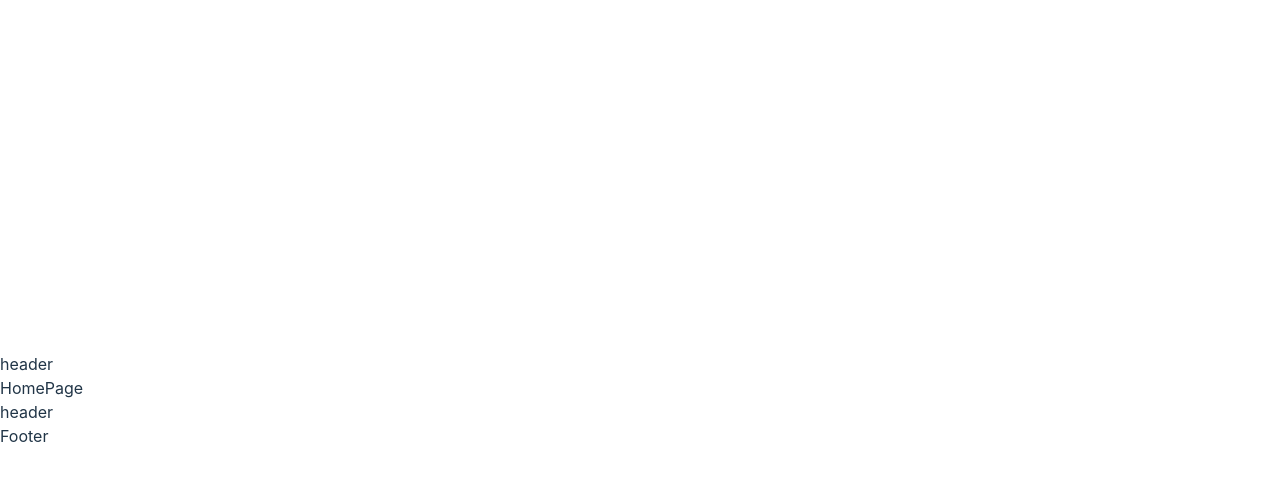
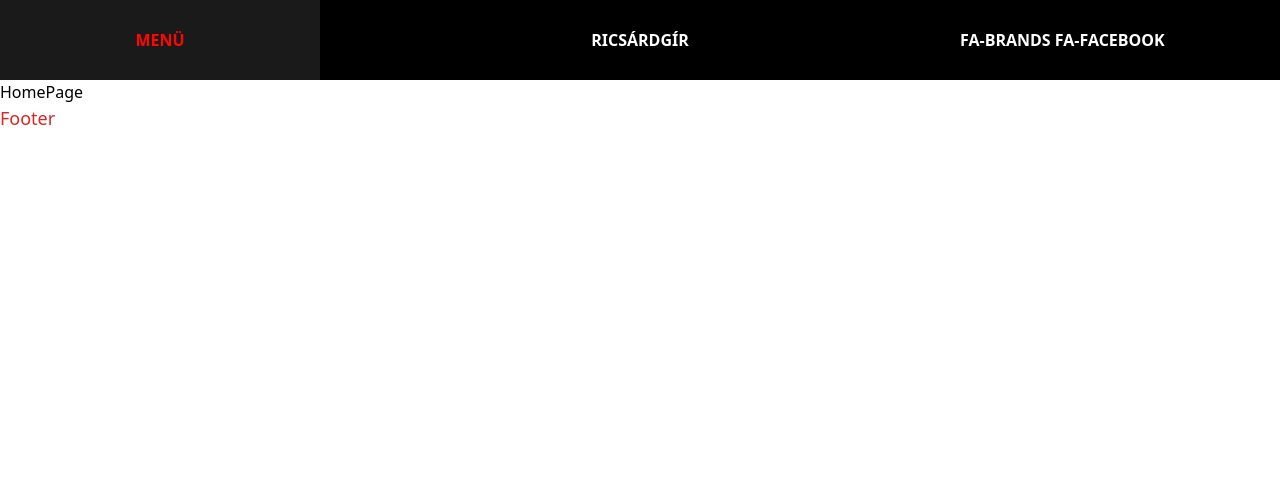
Before and after one commit to leventehegedus/ricsardgir-new, a React app in the folder ricsardgir-app/: page / in a window 1280 px wide. Shown: the top 480 px of the page. Built offline with nearby package versions, Linux system fonts and the light colour scheme; the HTML template or start-up script is replaced by a standard one.

Commit message:
menu, topbar, footer, homepage update

```diff
--- a/ricsardgir-app/package.json
+++ b/ricsardgir-app/package.json
@@ -39,10 +39,10 @@
     "eslint-plugin-prettier": "^4.2.1",
     "eslint-plugin-react": "^7.31.10",
     "lint-staged": "^13.0.3",
-    "postcss": "^8.4.18",
+    "postcss": "^8.4.19",
     "prettier": "^2.7.1",
     "pretty-quick": "^3.1.3",
-    "tailwindcss": "^3.2.1",
+    "tailwindcss": "^3.2.4",
     "typescript": "^4.6.4",
     "vite": "^3.2.0"
   }
--- /dev/null
+++ b/ricsardgir-app/postcss.config.cjs
@@ -0,0 +1,6 @@
+module.exports = {
+  plugins: {
+    tailwindcss: {},
+    autoprefixer: {},
+  }
+}
--- a/ricsardgir-app/src/App.tsx
+++ b/ricsardgir-app/src/App.tsx
@@ -4,19 +4,23 @@ import { BrowserRouter as Router, Route, Routes } from 'react-router-dom';
 import { ErrorPage } from "./pages/ErrorPage/ErrorPage";
 import { HomePage } from "./pages/HomePage/HomePage";
 
-import { Footer } from "./components/Footer/Footer";
+import { Menu } from "./components/Menu/Menu";
+import { TopBar } from "./components/TopBar/TopBar";
+
 
 function App() {
   const [count, setCount] = useState(0)
+  const [isMenuOpen, setMenuOpen] = useState(false);
 
   return (
     <div className="App">
       <Router>
+      <TopBar isMenuOpen={isMenuOpen} setMenuOpen={setMenuOpen}/>
+      <Menu isMenuOpen={isMenuOpen}/>
         <Routes>
           <Route path="/" element={<HomePage />} />
           <Route path="*" element={<ErrorPage />} />
         </Routes>
-        <Footer />
       </Router>
     </div>
   )
--- a/ricsardgir-app/src/components/Footer/Footer.tsx
+++ b/ricsardgir-app/src/components/Footer/Footer.tsx
@@ -1,10 +1,6 @@
-import { Layout } from "../Layout/Layout";
-
 export const Footer: React.FC = () => {
   return (
-    <Layout>
-      Footer
-    </Layout>
+    <span className="text-lg text-red-600">Footer</span>
   )
 }
 
--- a/ricsardgir-app/src/components/Layout/Layout.tsx
+++ /dev/null
@@ -1,18 +0,0 @@
-import React from "react";
-
-export type LayoutProps = {
-  children: JSX.Element[] | JSX.Element;
-};
-
-export const Layout: React.FC<LayoutProps> = ({ children }) => {
-  return (
-    <>
-      <header>
-      header
-      </header>
-      <main>{children}</main>
-    </>
-  )
-}
-
-export default Layout;
--- /dev/null
+++ b/ricsardgir-app/src/components/Menu/Menu.tsx
@@ -0,0 +1,69 @@
+import { NavLink } from 'react-router-dom';
+
+const routes = [
+  {
+    url: "/tinder",
+    title: "Gírtinder"
+  },
+  {
+    url: "/buli",
+    title: "Bulikrumpli"
+  },
+  {
+    url: "/ricsaj",
+    title: "Ricsaj"
+  },
+  {
+    url: "/flappy",
+    title: "Repülő Koala"
+  },
+  {
+    url: "/video",
+    title: "Videók"
+  },
+  {
+    url: "/2049",
+    title: "2049"
+  },
+  {
+    url: "/szar",
+    title: "A ricsárdgír szar"
+  },
+  {
+    url: "/merch",
+    title: "Mörcs"
+  },
+  {
+    url: "/koala",
+    title: "Rise of Koala"
+  },
+  {
+    url: "/quiz",
+    title: "Ricsárd, kvíz, stb."
+  },
+  {
+    url: "/money",
+    title: "Ricsárdgír movie"
+  },
+]
+
+interface MenuProps {
+  isMenuOpen: boolean
+}
+
+export const Menu: React.FC<MenuProps> = ({isMenuOpen}) => {
+  return (
+    <div className={"absolute top-20 w-full transition-all duration-500 ease-in-out"  + (isMenuOpen ? " left-0" : " left-[-100vw]")}>
+      {
+        routes.map((route, index) => {
+          return (
+            <NavLink key={index} to={route.url} className="left-block h-12 flex justify-center items-center uppercase font-black text-black w-full hover:text-red-500">
+              {route.title}
+            </NavLink>
+          )
+        })}
+    </div>
+  )
+}
+
+export default Menu;
--- /dev/null
+++ b/ricsardgir-app/src/components/TopBar/TopBar.tsx
@@ -0,0 +1,33 @@
+import { Link } from "react-router-dom";
+const routes = [
+  {
+    url: "https://facebook.com/ricsardgir",
+    favicon: "fa-brands fa-facebook"
+  },
+]
+
+interface TopBarProps {
+  isMenuOpen: boolean,
+  setMenuOpen: Function
+}
+
+export const TopBar: React.FC<TopBarProps> = ({isMenuOpen, setMenuOpen}) => {
+  return (
+    <div className="sticky h-20 top-0 left-0 right-0 bg-black text-white z-50 flex items-center uppercase font-black">
+      <div onClick={() => {setMenuOpen(!isMenuOpen)}} className="w-1/4 h-full flex justify-center items-center cursor-pointer hover:text-gir-500 hover:bg-white/10">Menü</div>
+      <Link to={"/"} className="w-1/2 flex justify-center h-full items-center hover:text-gir-500">Ricsárdgír</Link>
+      <div className="w-1/4 flex justify-right h-full items-center">
+        {
+          routes.map((route, index) => {
+            return (
+              <a key={index} href={route.url} target="_blank">
+                { route.favicon}
+              </a>
+            )
+          })}
+      </div>
+    </div>
+  )
+}
+
+export default TopBar;
--- a/ricsardgir-app/src/index.css
+++ /dev/null
@@ -1,70 +0,0 @@
-:root {
-  font-family: Inter, Avenir, Helvetica, Arial, sans-serif;
-  font-size: 16px;
-  line-height: 24px;
-  font-weight: 400;
-
-  color-scheme: light dark;
-  color: rgba(255, 255, 255, 0.87);
-  background-color: #242424;
-
-  font-synthesis: none;
-  text-rendering: optimizeLegibility;
-  -webkit-font-smoothing: antialiased;
-  -moz-osx-font-smoothing: grayscale;
-  -webkit-text-size-adjust: 100%;
-}
-
-a {
-  font-weight: 500;
-  color: #646cff;
-  text-decoration: inherit;
-}
-a:hover {
-  color: #535bf2;
-}
-
-body {
-  margin: 0;
-  display: flex;
-  place-items: center;
-  min-width: 320px;
-  min-height: 100vh;
-}
-
-h1 {
-  font-size: 3.2em;
-  line-height: 1.1;
-}
-
-button {
-  border-radius: 8px;
-  border: 1px solid transparent;
-  padding: 0.6em 1.2em;
-  font-size: 1em;
-  font-weight: 500;
-  font-family: inherit;
-  background-color: #1a1a1a;
-  cursor: pointer;
-  transition: border-color 0.25s;
-}
-button:hover {
-  border-color: #646cff;
-}
-button:focus,
-button:focus-visible {
-  outline: 4px auto -webkit-focus-ring-color;
-}
-
-@media (prefers-color-scheme: light) {
-  :root {
-    color: #213547;
-    background-color: #ffffff;
-  }
-  a:hover {
-    color: #747bff;
-  }
-  button {
-    background-color: #f9f9f9;
-  }
-}
--- a/ricsardgir-app/src/main.tsx
+++ b/ricsardgir-app/src/main.tsx
@@ -1,7 +1,7 @@
 import React from 'react'
 import ReactDOM from 'react-dom/client'
 import App from './App'
-import './index.css'
+import './input.css';
 
 ReactDOM.createRoot(document.getElementById('root') as HTMLElement).render(
   <React.StrictMode>
--- a/ricsardgir-app/src/pages/ErrorPage/ErrorPage.tsx
+++ b/ricsardgir-app/src/pages/ErrorPage/ErrorPage.tsx
@@ -1,10 +1,8 @@
-import { Layout } from "../../components/Layout/Layout";
-
 export const ErrorPage: React.FC = () => {
   return (
-    <Layout>
+    <>
       ErrorPage
-    </Layout>
+    </>
   )
 }
 
--- a/ricsardgir-app/src/pages/HomePage/HomePage.tsx
+++ b/ricsardgir-app/src/pages/HomePage/HomePage.tsx
@@ -1,10 +1,13 @@
-import { Layout } from "../../components/Layout/Layout";
+import { useState } from "react";
+import { Footer } from "../../components/Footer/Footer";
 
 export const HomePage: React.FC = () => {
+
   return (
-    <Layout>
-      HomePage
-    </Layout>
+    <>
+      <div>HomePage</div>
+      <Footer />
+    </>
   )
 }
 
--- a/ricsardgir-app/tailwind.config.cjs
+++ b/ricsardgir-app/tailwind.config.cjs
@@ -1,10 +1,18 @@
 /** @type {import('tailwindcss').Config} */
+
 module.exports = {
   content: [
     "./index.html",
-    "./src/**/*.{js,ts,jsx,tsx}"],
+    "./src/**/*.{js,ts,jsx,tsx}"
+  ],
   theme: {
-    extend: {},
+    extend: {
+      colors: {
+        gir: {
+          500: '#ff0700'
+        }
+      }
+    },
   },
   plugins: [],
 }
```
Also changed, not shown: 1 other file (tests, documents, lock files or other folders).
